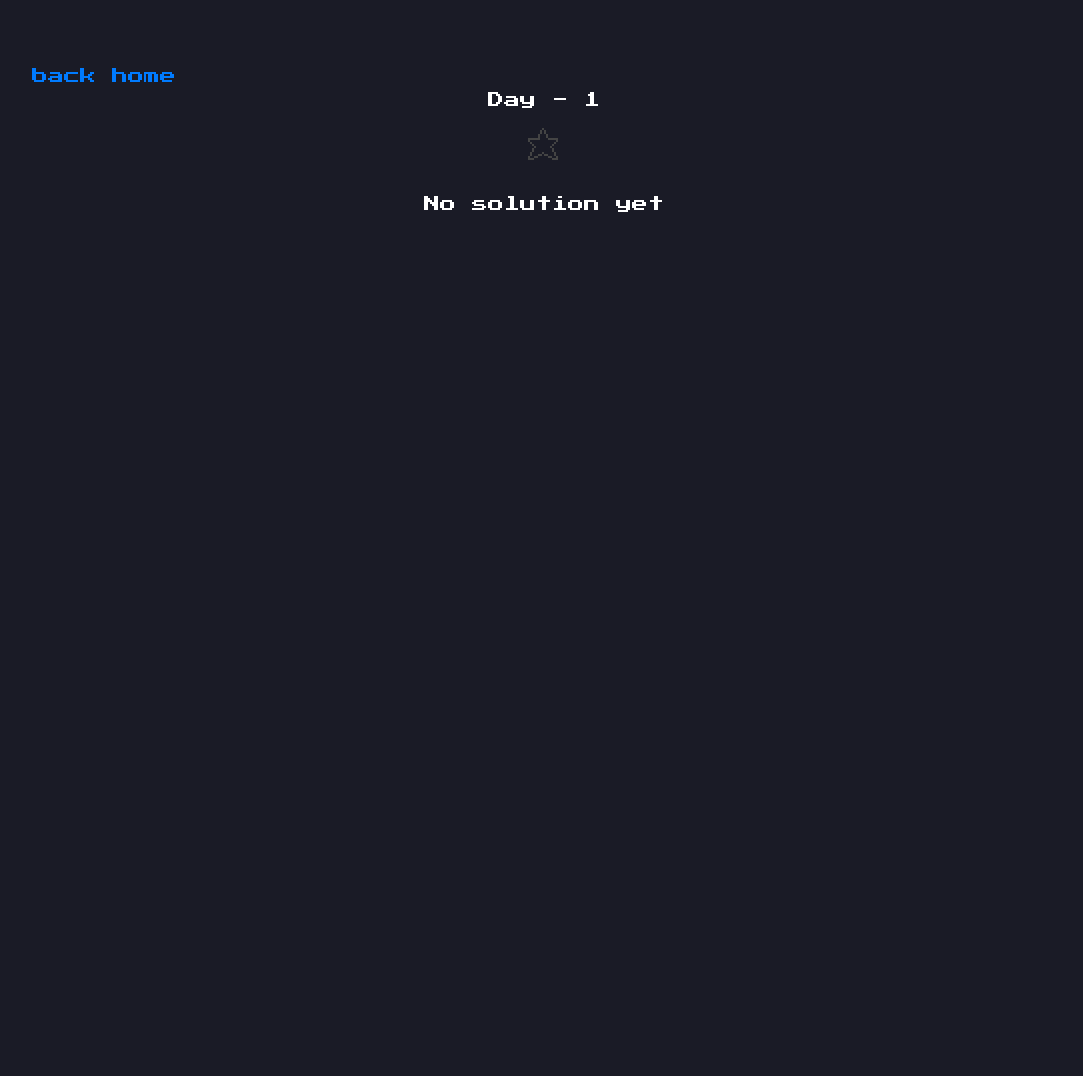
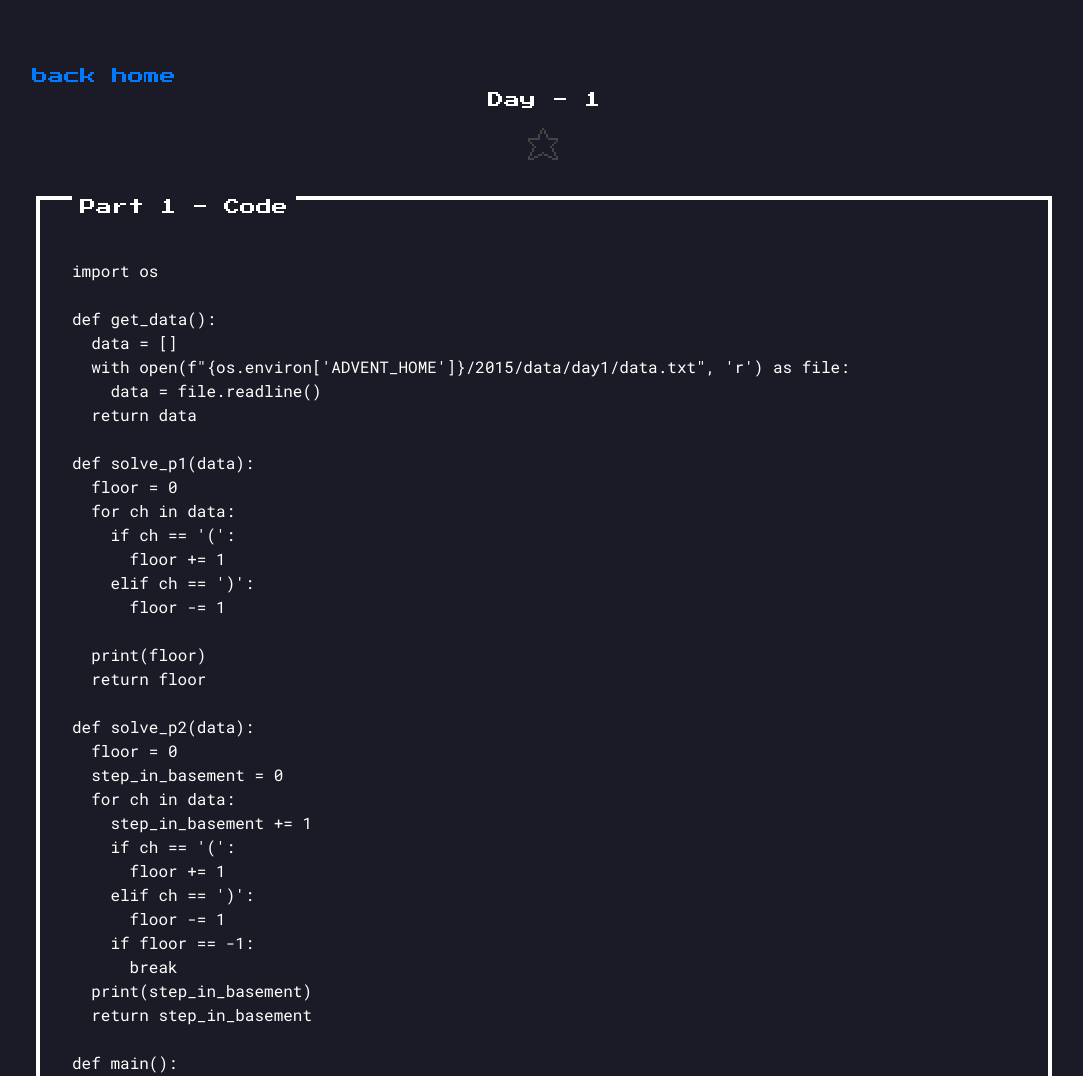
Before and after one commit to koalanis/advent-python-2015, a plain HTML site: page day1.html in a window 1280 px wide. Shown: the top 1076 px of the page, without its empty margins (96-1179 px from the left). Before the commit the page ends 800 px from the top, so only its background shows below. Drawn offline with nearby package versions, Linux system fonts and the light colour scheme; a small style sheet from the web is missing.

Commit message:
Deploying to gh-pages from @ koalanis/advent-python-2015@cc7e913f7b69becdc5447997e415e2692ed2ad64 🚀

```diff
--- a/day1.html
+++ b/day1.html
@@ -95,9 +95,60 @@
       <i class="nes-icon star is-transparent"></i>
     </div>
 
-  <div> No solution yet </div>
 
 
+
+
+    <div class="nes-container with-title is-dark">
+      <p class="title">Part 1 - Code</p>
+
+    <pre>
+      <code>
+import os
+
+def get_data():
+  data = []
+  with open(f"{os.environ['ADVENT_HOME']}/2015/data/day1/data.txt", 'r') as file:
+    data = file.readline()
+  return data
+
+def solve_p1(data):
+  floor = 0
+  for ch in data:
+    if ch == '(':
+      floor += 1
+    elif ch == ')':
+      floor -= 1
+
+  print(floor)
+  return floor
+
+def solve_p2(data):
+  floor = 0
+  step_in_basement = 0
+  for ch in data:
+    step_in_basement += 1
+    if ch == '(':
+      floor += 1
+    elif ch == ')':
+      floor -= 1
+    if floor == -1:
+      break
+  print(step_in_basement)
+  return step_in_basement
+
+def main():
+  data = get_data()
+  solve_p1(data)
+  solve_p2(data)
+
+
+if __name__ == "__main__":
+  main()
+      </code>
+    </pre>
+
+    </div>
 
 
 
```
